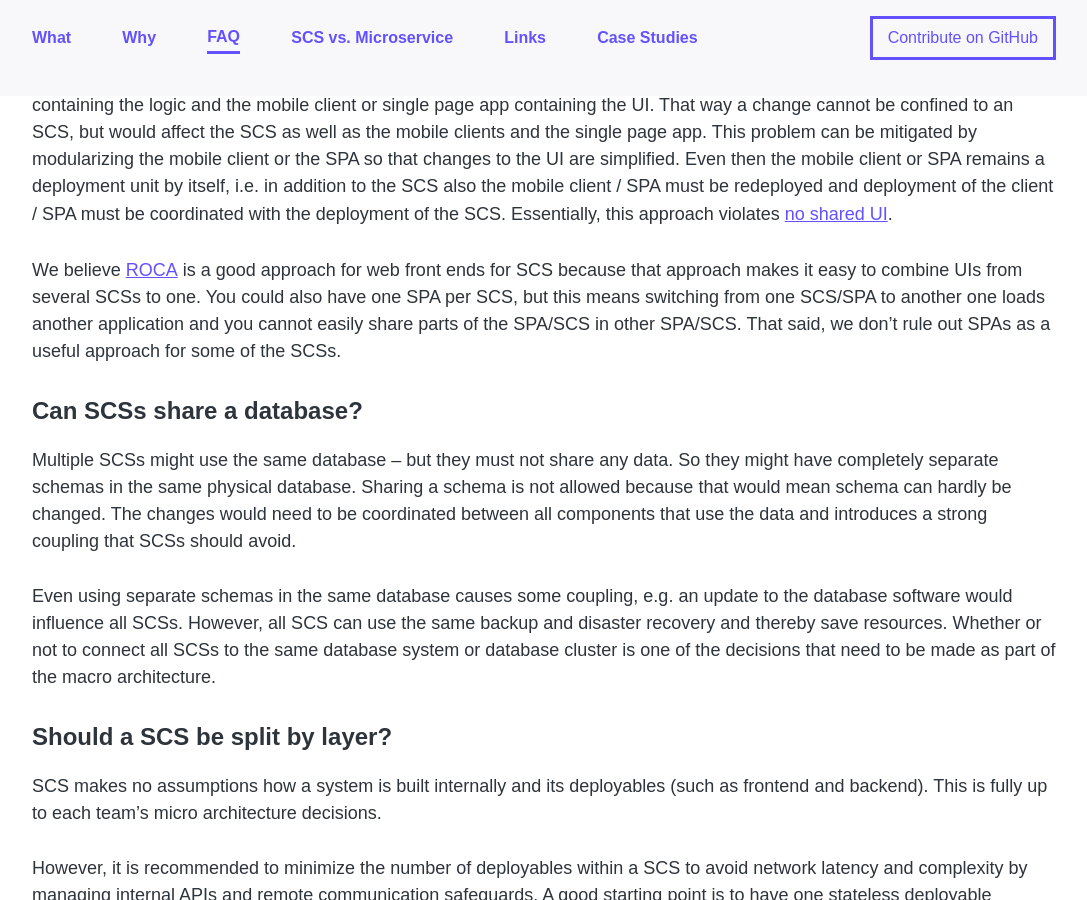
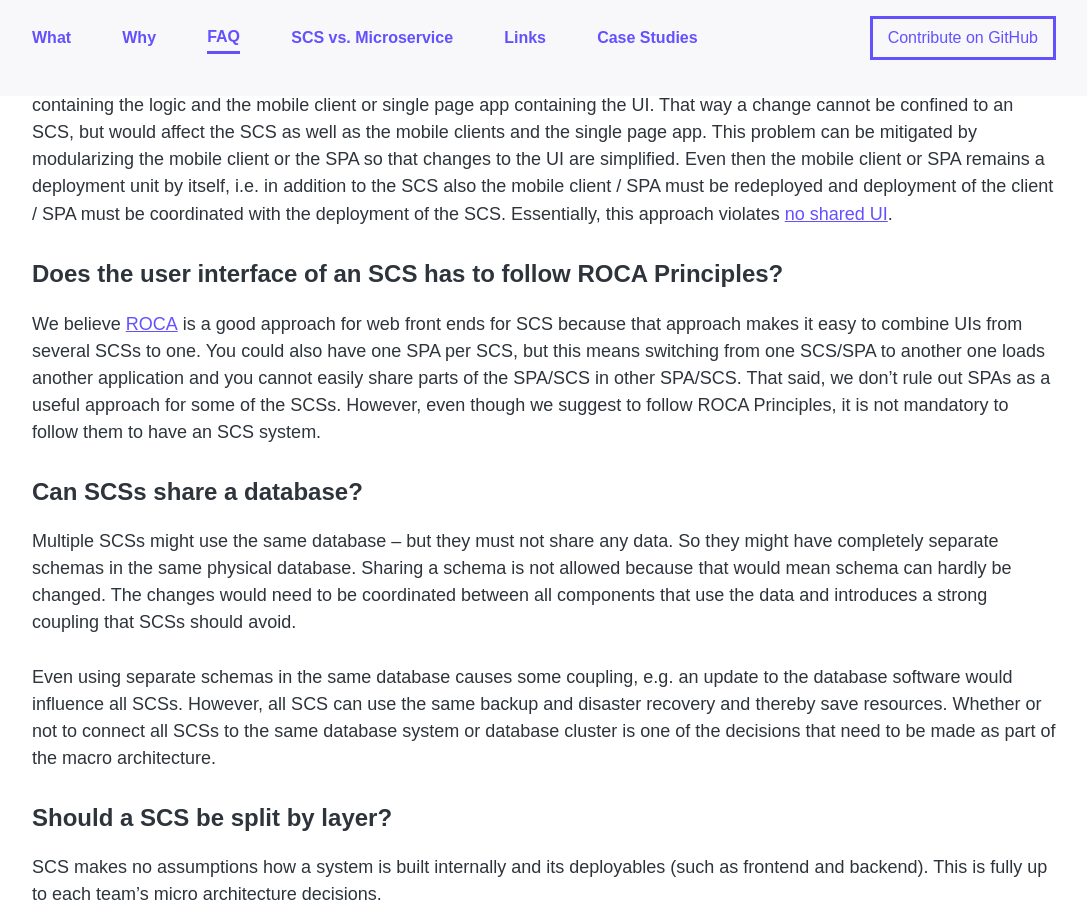
Before and after one commit to innoq/SCS, a Jekyll site: the page built from faq.md, in a window 1280 px wide and 900 px high, scrolled down 1379 px. Shown: the whole window, without its empty margins (96-1183 px from the left). Built offline with Jekyll 4.4.1, drawn with Linux system fonts in a browser that asks for light colours; some web fonts are replaced.

Commit message:
updates the slidedeck and removes ROCA to be mandatory as discussed with Felix, Roman S.

```diff
--- a/faq.md
+++ b/faq.md
@@ -79,13 +79,15 @@ client / SPA must be coordinated with the deployment of the
 SCS. Essentially, this approach violates
 [no shared UI](/index.html#no-shared-ui).
 
+### Does the user interface of an SCS has to follow ROCA Principles?
 We believe [ROCA](http://roca-style.org) is a good approach for web
 front ends for SCS because that approach makes it easy to combine UIs
 from several SCSs to one. You could also have one SPA per SCS, but
 this means switching from one SCS/SPA to another one loads another
 application and you cannot easily share parts of the SPA/SCS in other
 SPA/SCS. That said, we don't rule out SPAs as a useful approach for some
-of the SCSs.
+of the SCSs. However, even though we suggest to follow ROCA Principles,
+it is not mandatory to follow them to have an SCS system.
 
 ### Can SCSs share a database?
 
--- a/index.html
+++ b/index.html
@@ -192,12 +192,6 @@ canonical_url: https://scs-architecture.org/
 		</div>
 		<div class="idea">
 			<div class="idea__img-container">
-				<img loading="lazy" src="img/scs-ui.svg" alt="The user interface consists of web technologies, assembled in accordance with ROCA principles (cf. https://roca-style.org for more information on ROCA)."/>
-			</div>
-			<p class="text-center idea-text">The user interface consists of web technologies, assembled in accordance with <a class="idea-text__link" href="https://roca-style.org/">ROCA principles.</a></p>
-		</div>
-		<div class="idea">
-			<div class="idea__img-container">
 				<img loading="lazy" src="img/scs-optional-api.svg" alt="In addition to a web interface, a self-contained system can also provide an optional API."/>
 			</div>
 			<p class="text-center idea-text">In addition to a web interface, a self-contained system can also provide an <b>optional API</b>.</p>
```
Also changed, not shown: 2 other files.
